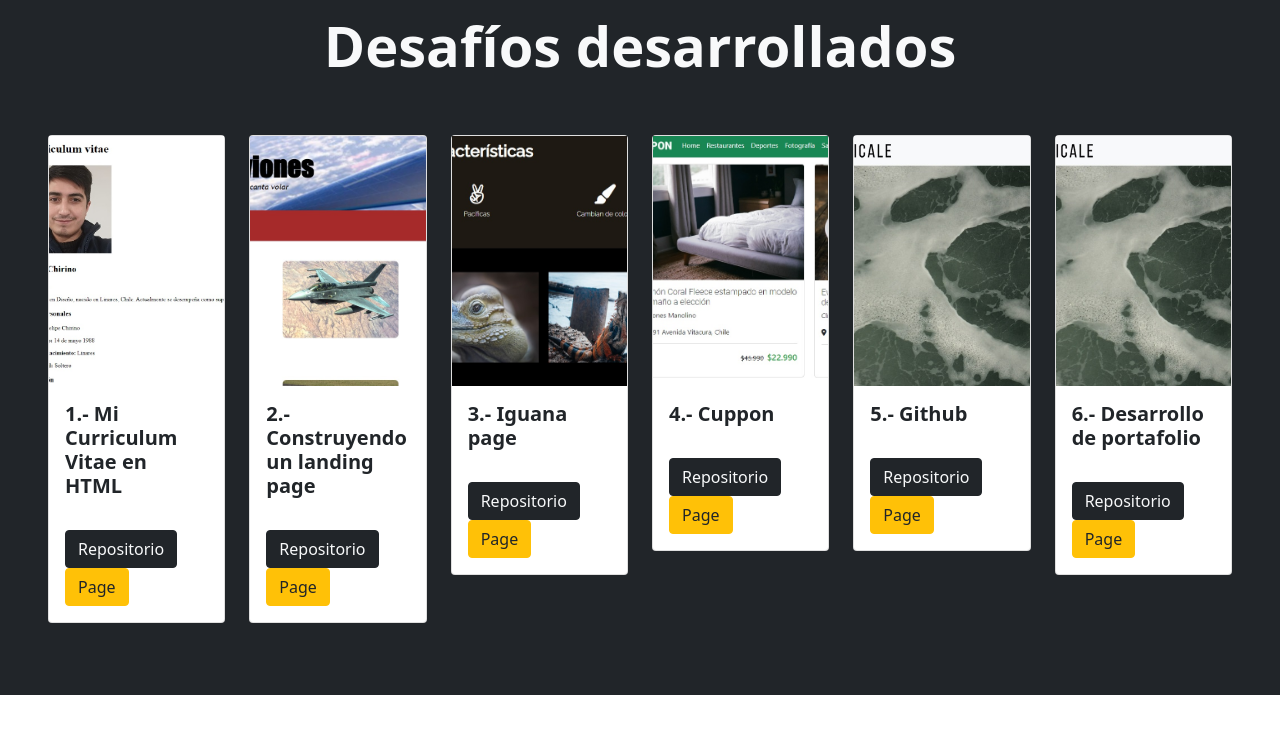
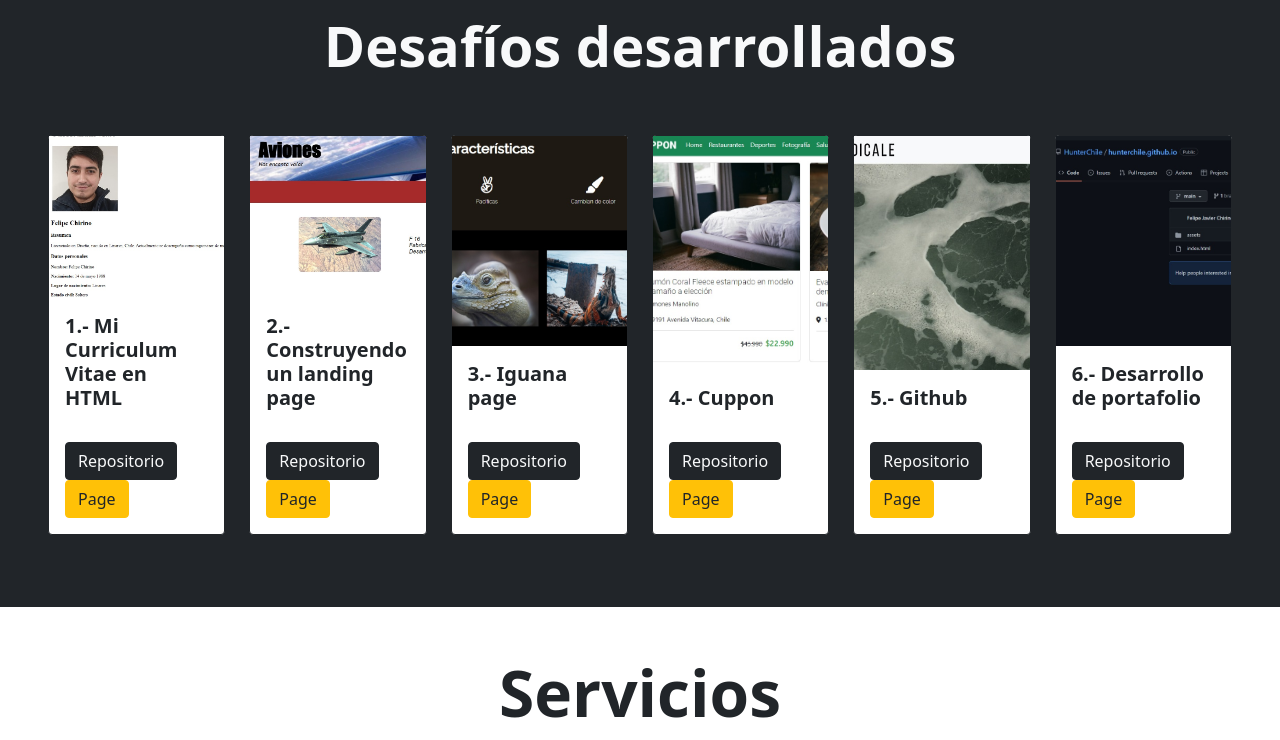
Before and after one commit to HunterChile/hunterchile.github.io, a plain HTML site: page index.html in a window 1280 px wide. Shown: the part 780-1520 px from the top of the page. Drawn offline with nearby package versions, Linux system fonts and the light colour scheme.

Commit message:
actulizaci´ón fotos

```diff
--- a/index.html
+++ b/index.html
@@ -20,7 +20,7 @@
 <body>
 
 
-    <!-- N° 1 Dejar todos los links activos, hay tres que están desactivados -->
+    <!-- N° 1 Cambiar portafolio 2 por fotografías -->
 
     <nav class="navbar navbar-expand-lg navbar-light bg-light fixed-top">
         <div class="container-fluid">
@@ -39,7 +39,7 @@
                     <a class="nav-link" href="#">Portafolio</a>
                 </li>
                 <li class="nav-item">
-                    <a class="nav-link" href="#">Fotografía</a>
+                    <a class="nav-link" href="#">Portafolio 2</a>
                 </li>
                 <li class="nav-item">
                     <a class="nav-link">Productos</a>
@@ -78,7 +78,7 @@
 
                 <div class="row">
                     <div class="col-12 col-md-6 col-xl-2 py-2 mb-3">
-                        <div class="card">
+                        <div class="card border-dark" style="height: 25rem;">
                             <div class="image-top" style="background-image: url(./assets/img/cv_html.jpg)"></div>
                             <div class="card-body">
                                 <h5 class="card-title fw-bold pb-4">1.- Mi Curriculum Vitae en HTML</h5>
@@ -88,7 +88,7 @@
                         </div>
                     </div>
                     <div class="col-12 col-md-6 col-xl-2 py-2">
-                        <div class="card">
+                        <div class="card border-dark" style="height: 25rem;">
                             <div class="image-top" style="background-image: url(./assets/img/index_css.jpg)"></div>
                             <div class="card-body">
                                 <h5 class="card-title fw-bold pb-4">2.- Construyendo un landing page</h5>
@@ -98,7 +98,7 @@
                         </div>
                     </div>
                     <div class="col-12 col-md-6 col-xl-2 py-2">
-                        <div class="card">
+                        <div class="card border-dark" style="height: 25rem;">
                             <div class="image-top" style="background-image: url(./assets/img/posicionamiento.jpg)"></div>
                             <div class="card-body">
                                 <h5 class="card-title fw-bold pb-4">3.- Iguana page</h5>
@@ -108,7 +108,7 @@
                         </div>
                     </div>
                     <div class="col-12 col-md-6 col-xl-2 py-2">
-                        <div class="card">
+                        <div class="card border-dark" style="height: 25rem;">
                             <div class="image-top" style="background-image: url(./assets/img/cupon.jpg)"></div>
                             <div class="card-body">
                                 <h5 class="card-title fw-bold pb-4">4.- Cuppon</h5>
@@ -118,7 +118,7 @@
                         </div>
                     </div>
                     <div class="col-12 col-md-6 col-xl-2 py-2">
-                        <div class="card">
+                        <div class="card border-dark" style="height: 25rem;">
                             <div class="image-top" style="background-image: url(./assets/img/radicale_bootstrap.jpg)"></div>
                             <div class="card-body">
                                 <h5 class="card-title fw-bold pb-4">5.- Github</h5>
@@ -128,8 +128,8 @@
                         </div>
                     </div>
                     <div class="col-12 col-md-6 col-xl-2 py-2">
-                        <div class="card">
-                            <div class="image-top" style="background-image: url(./assets/img/radicale_bootstrap.jpg)"></div>
+                        <div class="card border-dark" style="height: 25rem;">
+                            <div class="image-top" style="background-image: url(./assets/img/git_test.jpg)"></div>
                             <div class="card-body">
                                 <h5 class="card-title fw-bold pb-4">6.- Desarrollo de portafolio</h5>
                                 <a href="https://github.com/HunterChile/hunterchile.github.io" class="btn btn-outline-dark btn-dark text-light">Repositorio</a>
@@ -197,21 +197,21 @@
         </div>
     </section>
 
-    <!-- N° 2  Cambiar el color de fondo de warning a success -->
+    <!-- N° 2  Cambiar el color de fondo de success a warning -->
 
 
     <section id="Mis-trabajos" class="my-5 p-5 bg-warning">
 
-<!-- Cambiar el texto proyectos por contacto -->
+<!-- Cambiar el texto h2 proyectos por contacto -->
 
         <h2 class="display-4 fw-bold text-center text-dark mb-3">Proyectos</h2>
 
         <div class="row">
             <div class="col-12 col-md-6 py-2">
                 <div class="card">
-                    <div class="image-top" style="background-image: url(assets/img/pack.png)"></div>
+                    <div class="image-top" style="background-image: url(assets/img/Fch.png)"></div>
                     <div class="card-body">
-                        <h5 class="card-title fw-bold">Chocolates del sur</h5>
+                        <h5 class="card-title fw-bold">Felipe Chirino Sepúlveda</h5>
                         <p class="card-text">
                             Lorem ipsum dolor sit amet, consectetur adipisicing elit.
                             Explicabo iure sint, perspiciatis distinctio molestias nihil
@@ -245,7 +245,7 @@
 
                         <div class="form-group mb-4">
                             <label class="mb-2">Teléfono</label>
-                            <input class="form-control" placeholder="Teléfono" />
+                            <input class="form-control" placeholder="Correo electrónico" />
                         </div>
 
 
```
Also changed, not shown: assets/img/Fch.png (added), assets/img/git_test.jpg (added).
